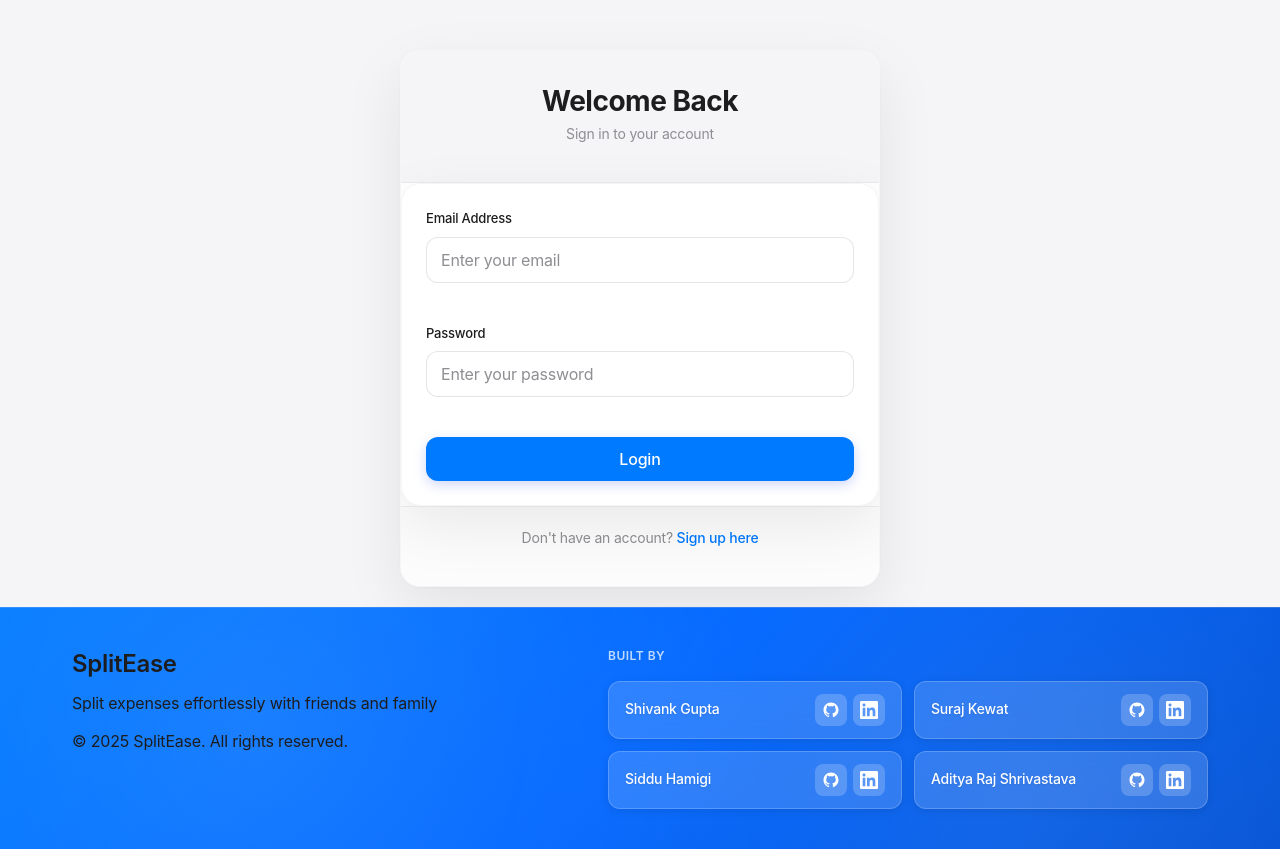
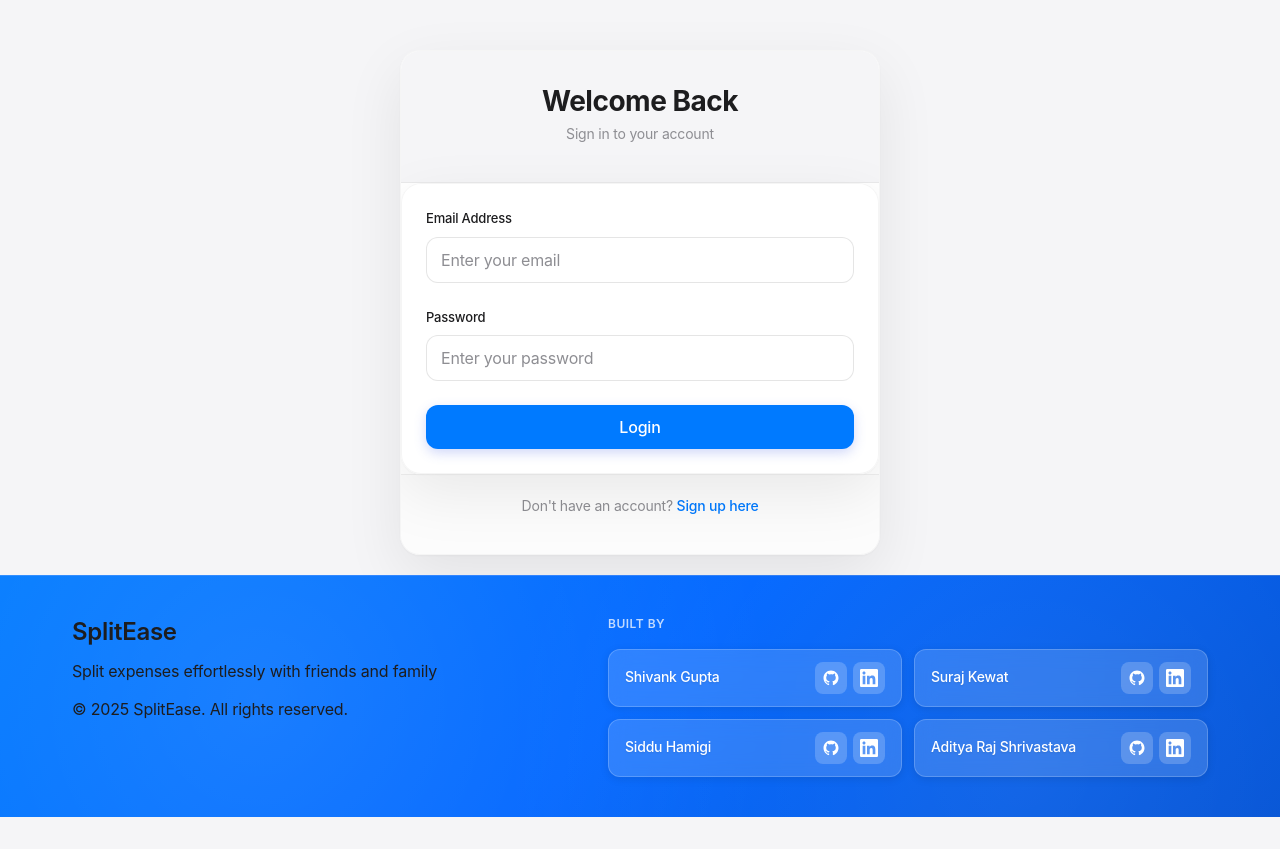
Before and after one commit to shivank-1011/approject3, a React app in the folder frontend/: page / in a window 1280 px wide. After the commit the page ends 817 px from the top, so only its background shows below. Built offline with nearby package versions, Linux system fonts and the light colour scheme; no server answers; the HTML template or start-up script is replaced by a standard one.

Commit message:
Fix login form CSS styling - remove pink error boxes and improve layout

```diff
--- a/frontend/src/styles/style.css
+++ b/frontend/src/styles/style.css
@@ -79,20 +79,21 @@ body {
   padding: 24px;
   display: flex;
   flex-direction: column;
-  gap: 16px;
+  gap: 20px;
 }
 
 .form-group {
   display: flex;
   flex-direction: column;
-  gap: 6px;
+  gap: 8px;
+  margin-bottom: 4px;
 }
 
 .form-group label {
   font-size: 13px;
   font-weight: 500;
   color: #1d1d1f;
-  margin-bottom: 2px;
+  margin-bottom: 0;
   letter-spacing: -0.2px;
 }
 
@@ -117,12 +118,14 @@ body {
 
 .form-group input.input-error {
   border-color: #ff3b30;
-  background-color: rgba(255, 59, 48, 0.04);
+  background-color: #fff;
+  border-width: 1.5px;
 }
 
 .form-group input.input-error:focus {
   border-color: #ff3b30;
-  box-shadow: 0 0 0 3px rgba(255, 59, 48, 0.1);
+  box-shadow: 0 0 0 3px rgba(255, 59, 48, 0.08);
+  background-color: #fff;
 }
 
 .form-group input:disabled {
@@ -134,12 +137,14 @@ body {
 .error-message {
   color: #ff3b30;
   font-size: 12px;
-  margin-top: 2px;
+  margin-top: -4px;
   display: flex;
   align-items: center;
   gap: 4px;
   letter-spacing: -0.2px;
   animation: slideDown 0.2s ease;
+  padding: 4px 2px;
+  background: transparent;
 }
 
 .error-message::before {
```
Also changed, not shown: frontend/vercel.json.
